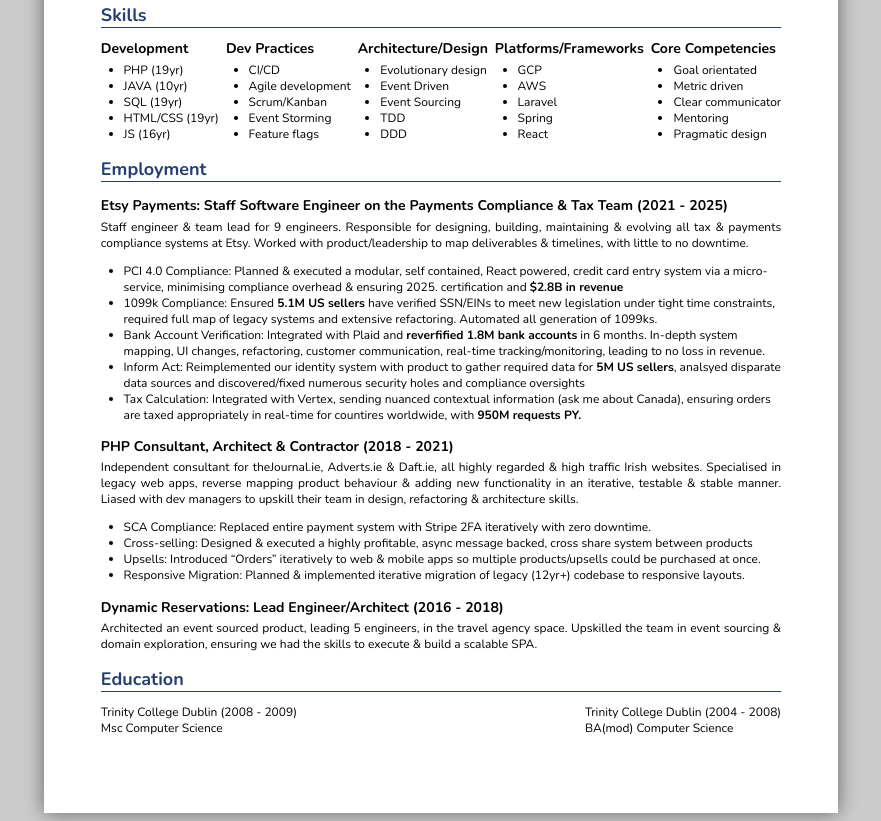
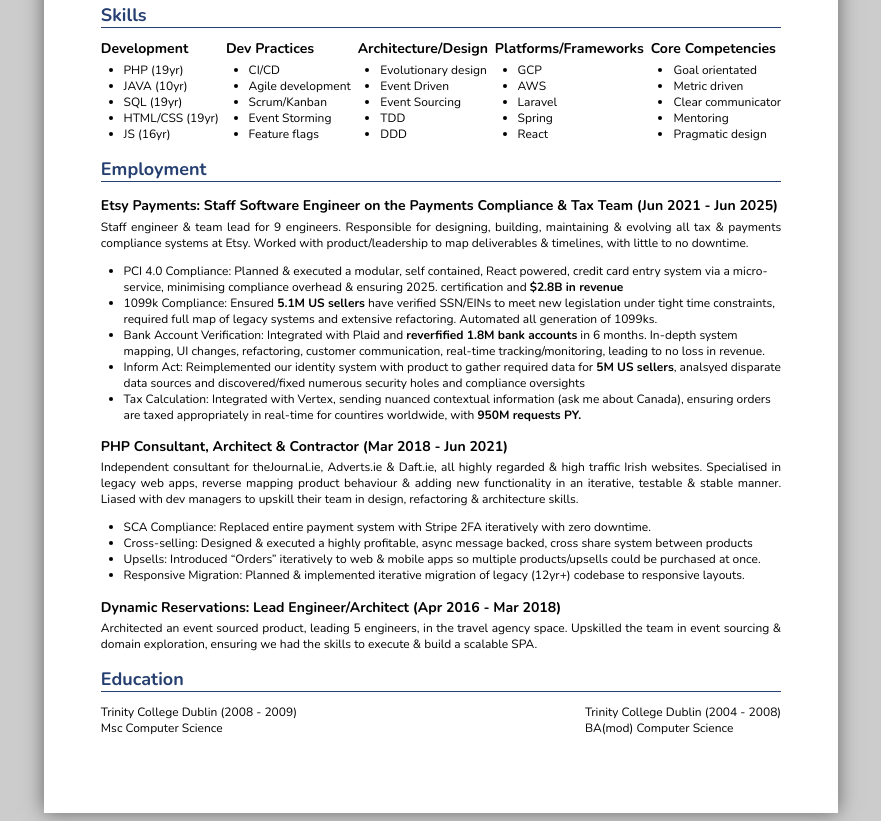
Before and after one commit to barryosull/barryosull.com-lfs, a PHP site: page /slim/views/cv.php in a window 1280 px wide. Shown: the part 318-1139 px from the top of the page, without its empty margins (199-1080 px from the left). Run offline with PHP 8.4, Linux system fonts and the light colour scheme.

Commit message:
Tweak CV

```diff
--- a/slim/views/cv.php
+++ b/slim/views/cv.php
@@ -235,7 +235,7 @@ p {
         <div class="section employment">
             <h2>Employment</h2>
 
-            <h3>Etsy Payments: Staff Software Engineer on the Payments Compliance &amp; Tax Team (2021 - 2025)</h3>
+            <h3>Etsy Payments: Staff Software Engineer on the Payments Compliance &amp; Tax Team (Jun 2021 - Jun 2025)</h3>
             <p>
                 Staff engineer &amp; team lead for 9 engineers. Responsible for designing, building, maintaining &amp evolving all tax &amp; payments compliance systems at Etsy. Worked with product/leadership to map deliverables &amp; timelines, with little to no downtime.
             </p>
@@ -247,7 +247,7 @@ p {
                 <li>Tax Calculation: Integrated with Vertex, sending nuanced contextual information (ask me about Canada), ensuring orders are taxed appropriately in real-time for countires worldwide, with <b>950M requests PY.</b></li>
             </ul>
 
-            <h3>PHP Consultant, Architect & Contractor (2018 - 2021)</h3>
+            <h3>PHP Consultant, Architect & Contractor (Mar 2018 - Jun 2021)</h3>
             <p>
                 Independent consultant for theJournal.ie, Adverts.ie &amp; Daft.ie, all highly regarded &amp; high traffic Irish websites. Specialised in legacy web apps, reverse mapping product behaviour &amp; adding new functionality in an iterative, testable &amp; stable manner. Liased with dev managers to upskill their team in design, refactoring &amp; architecture skills.
             </p>
@@ -258,7 +258,7 @@ p {
                 <li>Responsive Migration: Planned &amp; implemented iterative migration of legacy (12yr+) codebase to responsive layouts.</li>
                 <li style="display: none;"> Training: Upskilled dev team in clean architecture, testing &amp; legacy refactoring.</li>
             </ul>
-            <h3>Dynamic Reservations: Lead Engineer/Architect (2016 - 2018)</h3>
+            <h3>Dynamic Reservations: Lead Engineer/Architect (Apr 2016 - Mar 2018)</h3>
             <p>
                 Architected an event sourced product, leading 5 engineers, in the travel agency space. Upskilled the team in event sourcing &amp; domain exploration, ensuring we had the skills to execute &amp; build a scalable SPA.
             </p>
```
